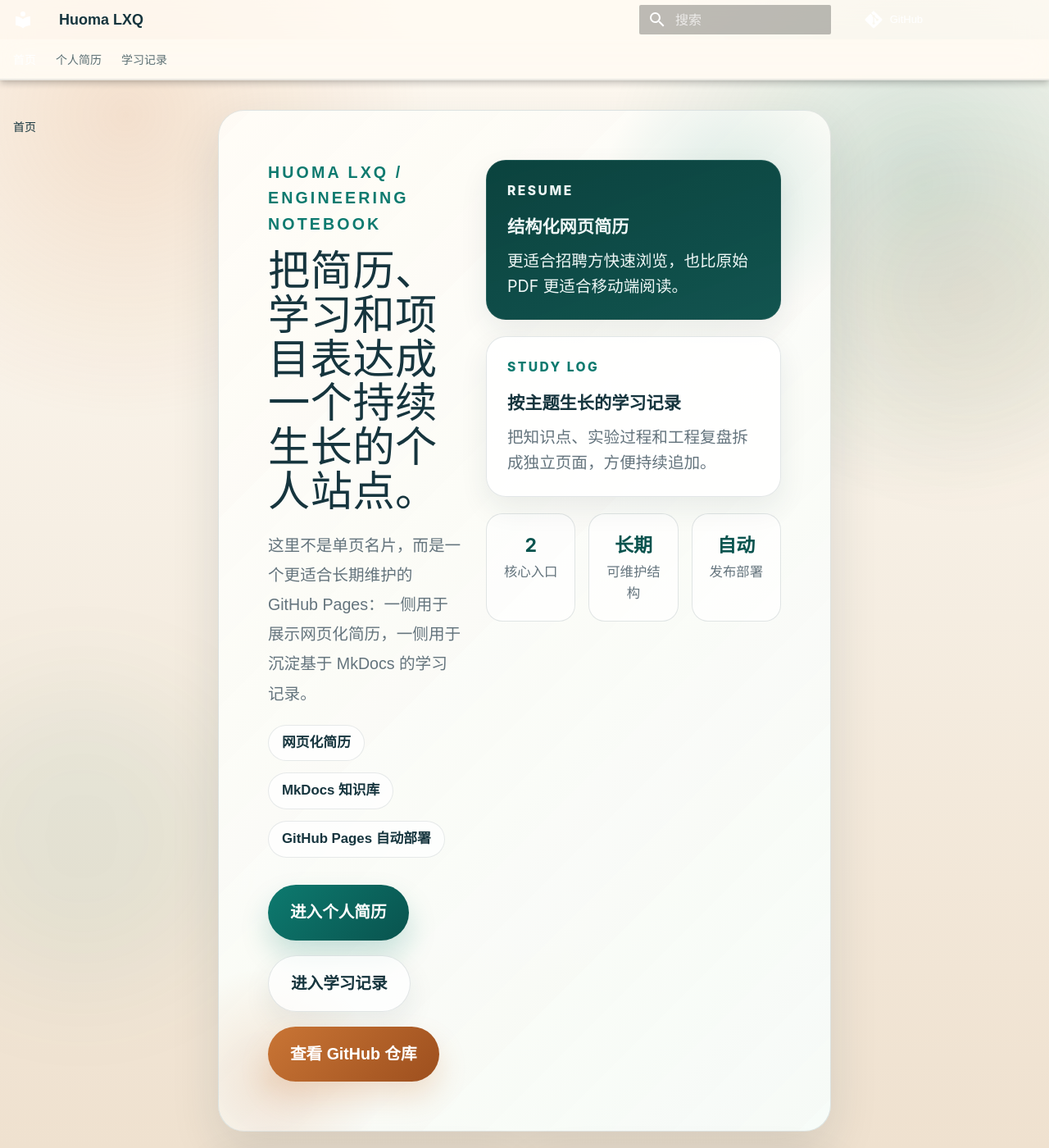
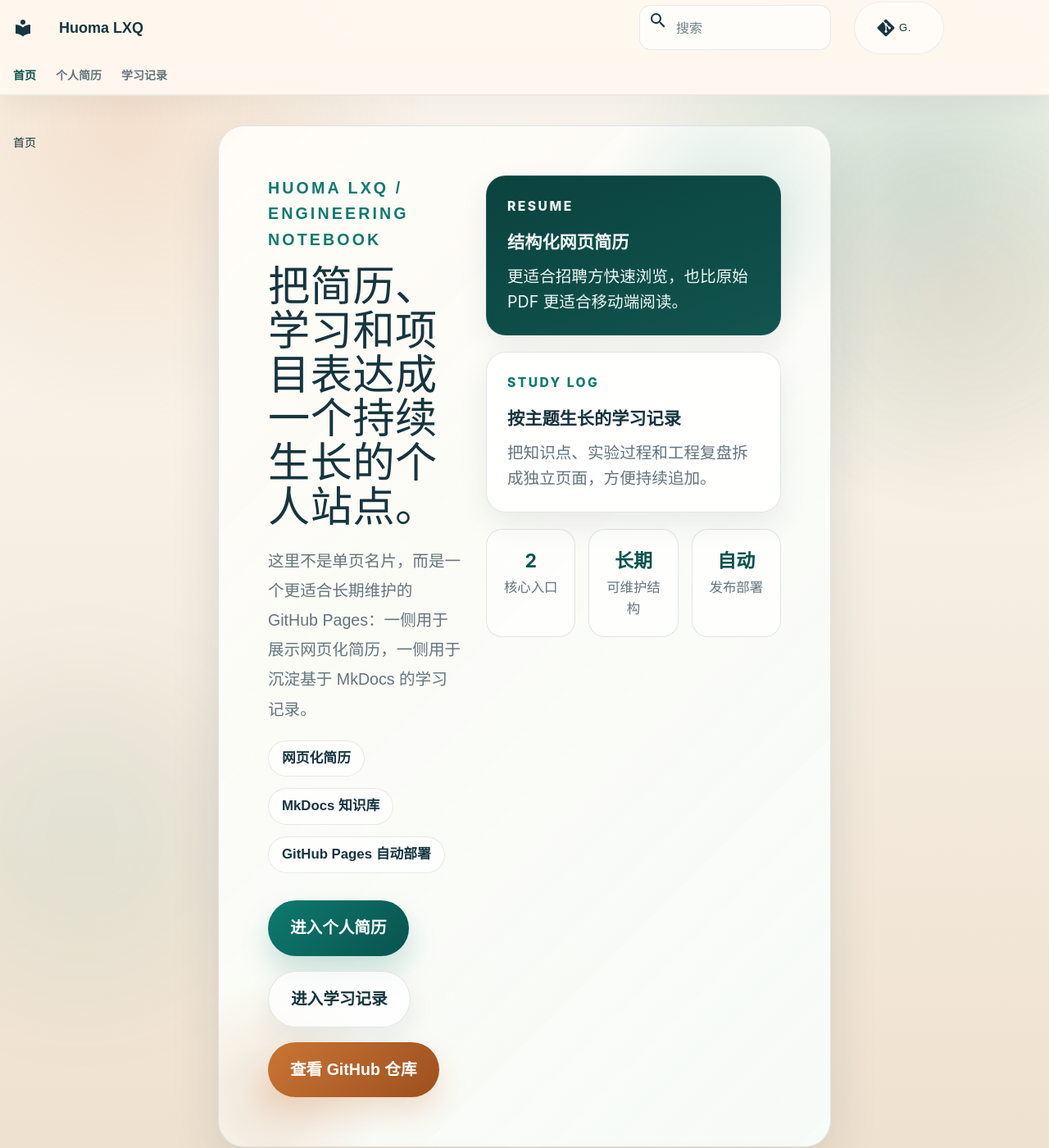
Before and after one commit to huomalxq/huomalxq.github.io, an MkDocs documentation site: the page built from docs/index.md, in a window 1280 px wide and 1400 px high. Shown: the whole window at 82% size. Built offline with MkDocs 1.6.1 and Material for MkDocs 9.7.7, drawn with Linux system fonts in a browser that asks for light colours; comment, search, counter and statistics services are not loaded.

Commit message:
Improve header contrast

```diff
--- a/docs/assets/stylesheets/extra.css
+++ b/docs/assets/stylesheets/extra.css
@@ -24,8 +24,14 @@
   --md-primary-fg-color: #16353e;
   --md-primary-fg-color--light: #23525b;
   --md-primary-fg-color--dark: #0b1f24;
+  --md-primary-bg-color: #16353e;
+  --md-primary-bg-color--light: #5f737a;
   --md-accent-fg-color: #c97535;
   --md-default-bg-color: transparent;
+  --md-default-fg-color: rgba(22, 53, 62, 0.92);
+  --md-default-fg-color--light: rgba(22, 53, 62, 0.74);
+  --md-default-fg-color--lighter: rgba(22, 53, 62, 0.46);
+  --md-default-fg-color--lightest: rgba(22, 53, 62, 0.18);
 }
 
 html {
@@ -73,13 +79,17 @@ body::after {
 .md-tabs {
   position: sticky;
   z-index: 10;
-  background: rgba(255, 250, 242, 0.76);
+  background: rgba(255, 248, 239, 0.92);
   backdrop-filter: blur(18px);
   border-bottom: 1px solid rgba(22, 53, 62, 0.08);
 }
 
 .md-tabs {
   box-shadow: none;
+}
+
+.md-header {
+  box-shadow: 0 10px 30px rgba(22, 53, 62, 0.06);
 }
 
 .md-grid {
@@ -112,6 +122,78 @@ body::after {
 .md-nav__link,
 .md-typeset {
   color: var(--site-ink);
+}
+
+.md-header__button,
+.md-header__button svg,
+.md-header__topic,
+.md-header__ellipsis,
+.md-header__source,
+.md-source,
+.md-source__repository,
+.md-source__facts,
+.md-source__icon,
+.md-source__icon svg {
+  color: var(--site-ink);
+  fill: currentcolor;
+}
+
+.md-header__button.md-logo {
+  color: var(--site-accent-strong);
+}
+
+.md-header__button.md-logo:is(:focus, :hover),
+.md-source:is(:focus, :hover) {
+  color: var(--site-accent);
+}
+
+.md-source {
+  display: inline-flex;
+  align-items: center;
+  padding: 0.35rem 0.7rem;
+  border-radius: 999px;
+  background: rgba(255, 255, 255, 0.58);
+  border: 1px solid rgba(22, 53, 62, 0.08);
+}
+
+.md-source__repository,
+.md-source__facts {
+  color: var(--site-ink);
+}
+
+.md-search__form {
+  height: 2.75rem;
+  border: 1px solid rgba(22, 53, 62, 0.1);
+  border-radius: 14px;
+  background: rgba(255, 255, 255, 0.72);
+  box-shadow: inset 0 1px 0 rgba(255, 255, 255, 0.65);
+}
+
+.md-search__input,
+.md-search__input::placeholder,
+.md-search__icon,
+.md-search__icon svg {
+  color: var(--site-ink);
+  fill: currentcolor;
+}
+
+.md-search__input::placeholder {
+  color: rgba(22, 53, 62, 0.62);
+}
+
+.md-search__form:hover,
+.md-search__form:focus-within {
+  border-color: rgba(13, 122, 111, 0.18);
+}
+
+.md-tabs__link {
+  color: var(--site-muted);
+  opacity: 1;
+  font-weight: 700;
+}
+
+.md-tabs__item--active .md-tabs__link {
+  color: var(--site-accent-strong);
 }
 
 .md-tabs__link--active,
```
